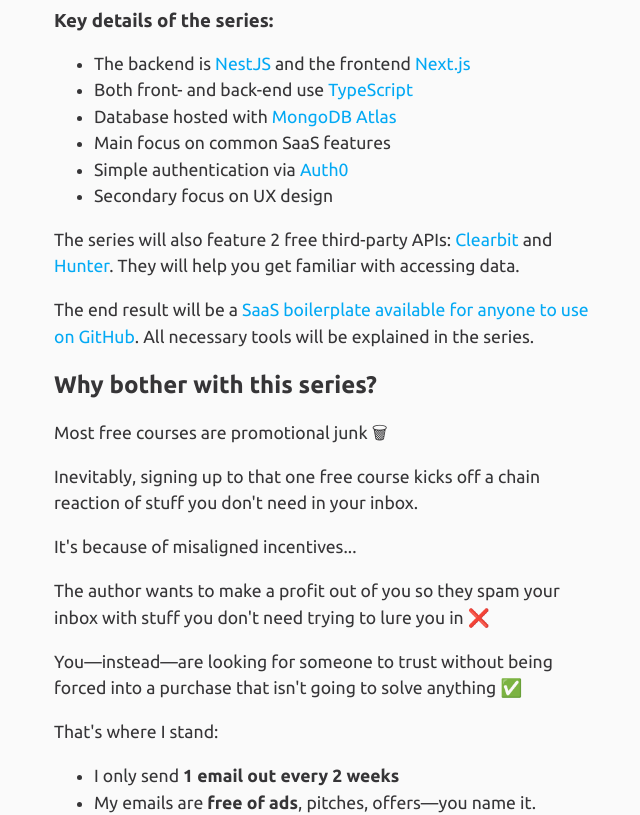
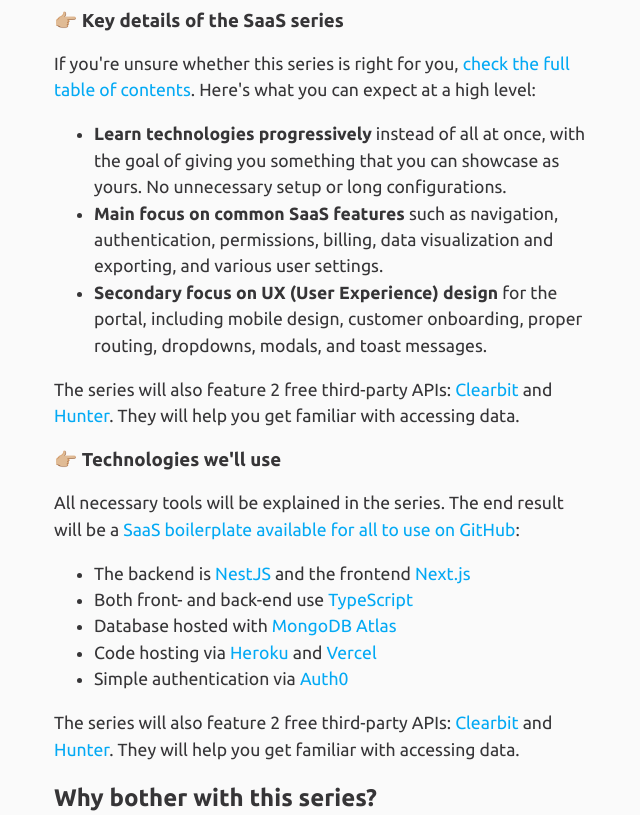
Before and after one commit to arrigolupori/arrigodev, a Next.js app: page / in a window 1280 px wide. Shown: the part 820-1635 px from the top of the page, without its empty margins (318-958 px from the left). Built offline with nearby package versions, Linux system fonts and the light colour scheme.

Commit message:
Added detail + tech information

```diff
--- a/components/Details.jsx
+++ b/components/Details.jsx
@@ -10,14 +10,75 @@
 			<p>
 				Whether you've experienced no-code tools in the past, you are a
 				beginner in traditional web development, or even have zero
-				skills but are curious enough to make it—this series is for you.
+				skills but are curious enough to stick to it—this series is for
+				you.
 			</p>
 			<p>
 				All you need to participate is a will to learn and the curiosity
 				to understand web development concepts{' '}
 				<Emoji symbol='🧑🏼‍💻 👩🏽‍💻 👨🏿‍💻' label='light bulb' />
 			</p>
-			<h3>Key details of the series:</h3>
+			<h3>
+				<Emoji symbol='👉🏼' label='hand pointing to right' /> Key details
+				of the SaaS series
+			</h3>
+			<p>
+				If you're unsure whether this series is right for you,{' '}
+				<a
+					href='https://arrigo.dev/blog/saas-series-release'
+					target='_blank'
+				>
+					check the full table of contents
+				</a>
+				. Here's what you can expect at a high level:
+			</p>
+			<ul>
+				<li>
+					<strong>Learn technologies progressively</strong> instead of
+					all at once, with the goal of giving you something that you
+					can showcase as yours. No unnecessary setup or long
+					configurations.
+				</li>
+				<li>
+					<strong>Main focus on common SaaS features</strong> such as
+					navigation, authentication, permissions, billing, data
+					visualization and exporting, and various user settings.
+				</li>
+				<li>
+					<strong>
+						Secondary focus on UX {'(User Experience)'} design
+					</strong>{' '}
+					for the portal, including mobile design, customer
+					onboarding, proper routing, dropdowns, modals, and toast
+					messages.
+				</li>
+			</ul>
+			<p>
+				The series will also feature 2 free third-party APIs:{' '}
+				<a href='https://clearbit.com/developers' target='_blank'>
+					Clearbit
+				</a>{' '}
+				and{' '}
+				<a href='https://hunter.io/api' target='_blank'>
+					Hunter
+				</a>
+				. They will help you get familiar with accessing data.
+			</p>
+			<h3>
+				<Emoji symbol='👉🏼' label='hand pointing to right' />{' '}
+				Technologies we'll use
+			</h3>
+			<p>
+				All necessary tools will be explained in the series. The end
+				result will be a{' '}
+				<a
+					href='https://github.com/arrigolupori/prospectrove-saas-boilerplate'
+					target='_blank'
+				>
+					SaaS boilerplate available for all to use on GitHub
+				</a>
+				:
+			</p>
 			<ul>
 				<li>
 					The backend is{' '}
@@ -41,14 +102,22 @@
 						MongoDB Atlas
 					</a>
 				</li>
-				<li>Main focus on common SaaS features</li>
+				<li>
+					Code hosting via{' '}
+					<a href='https://www.heroku.com/' target='_blank'>
+						Heroku
+					</a>{' '}
+					and{' '}
+					<a href='https://vercel.com/' target='_blank'>
+						Vercel
+					</a>
+				</li>
 				<li>
 					Simple authentication via{' '}
 					<a href='https://auth0.com/' target='_blank'>
 						Auth0
 					</a>
 				</li>
-				<li>Secondary focus on UX design</li>
 			</ul>
 			<p>
 				The series will also feature 2 free third-party APIs:{' '}
@@ -61,16 +130,6 @@
 				</a>
 				. They will help you get familiar with accessing data.
 			</p>
-			<p>
-				The end result will be a{' '}
-				<a
-					href='https://github.com/arrigolupori/prospectrove-saas-boilerplate'
-					target='_blank'
-				>
-					SaaS boilerplate available for anyone to use on GitHub
-				</a>
-				. All necessary tools will be explained in the series.
-			</p>
 		</>
 	)
 }
--- a/components/Footer.jsx
+++ b/components/Footer.jsx
@@ -5,8 +5,8 @@
 		<>
 			<h1>Start building your own SaaS.</h1>
 			<p>
-				Develop a high-quality SaaS boilerplate to build features on top
-				of. No fees, no filler content—just getting stuff done!
+				Develop a SaaS app from scratch even if you have 0 development
+				skills. No fees, no filler content—just getting stuff done!
 			</p>
 			<SubBox />
 		</>
--- a/components/Hero.jsx
+++ b/components/Hero.jsx
@@ -7,9 +7,9 @@
 				Learn how to build a SaaS from scratch. <span>For free.</span>
 			</h1>
 			<p>
-				Every 2 weeks, receive a new issue of the SaaS boilerplate
-				series directly in your inbox. It's 100% free, no strings
-				attached.
+				Every 2 weeks, receive a new issue of the Build a SaaS from
+				Scratch series directly in your inbox. It's 100% free, no
+				strings attached.
 			</p>
 			<SubBox />
 		</>
--- a/components/WhySub.jsx
+++ b/components/WhySub.jsx
@@ -27,7 +27,7 @@
 			<p>That&apos;s where I stand:</p>
 			<ul>
 				<li>
-					I only send <strong>1 email out every 2 weeks</strong>
+					I only send <strong>1 issue out every 2 weeks</strong>.
 				</li>
 				<li>
 					My emails are <strong>free of ads</strong>, pitches,
```
